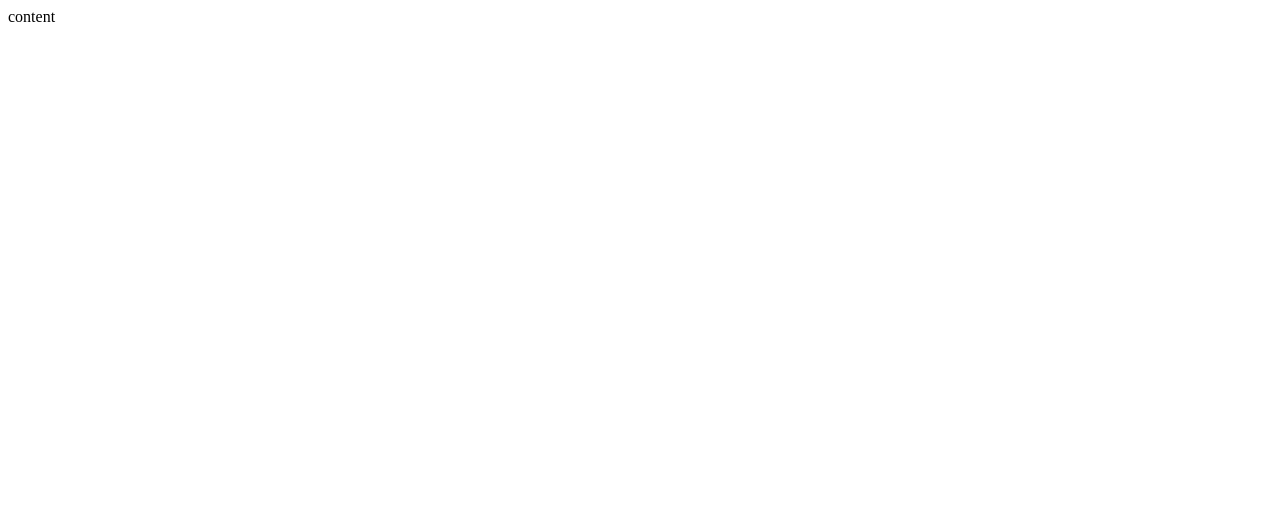
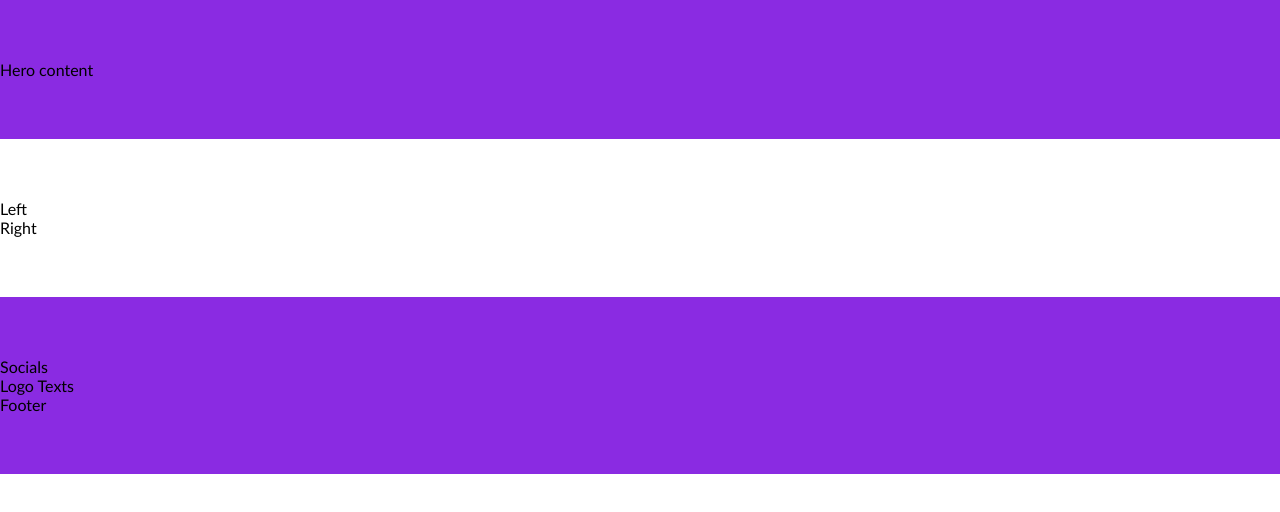
Before and after one commit to ilonabann/Coming-Soon, a plain HTML site: page index.html in a window 1280 px wide. Drawn offline with Linux system fonts and the light colour scheme.

Commit message:
basic structure

```diff
--- a/index.html
+++ b/index.html
@@ -4,8 +4,31 @@
     <meta charset="UTF-8">
     <meta name="viewport" content="width=device-width, initial-scale=1.0">
     <title>Coming soon</title>
+    <link rel="stylesheet" href="main.css">
 </head>
 <body>
-    content
+    <div class="container bg-blue">
+        <div class="hero-row">
+            Hero content
+        </div>
+    </div>
+    <main class="container">
+        <div class="row">
+        <div class="left-column">
+            Left
+        </div>
+        <div class="right-column">
+            Right
+        </div>
+    </div>
+    </main>
+    <footer class="container bg-blue">
+        <div class="row">
+            <div class="socials">Socials</div>
+        <div class="footer-texts">Logo Texts</div>
+        </div>
+        Footer
+
+    </footer>
 </body>
 </html>
```
